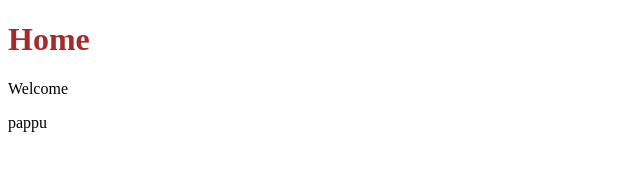
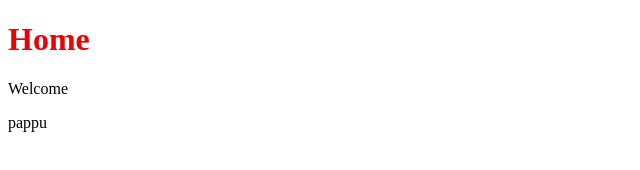
Before and after one commit to aarongeorge10/MyProject, a plain HTML site: page index.html in a window 1280 px wide. Shown: the full height of the page, 0-640 px from the left. Drawn offline with Linux system fonts and the light colour scheme.

Commit message:
color change

```diff
--- a/index.css
+++ b/index.css
@@ -1,3 +1,3 @@
 h1{
-    color: brown;
+    color: rgb(230, 4, 4);
 }
```
